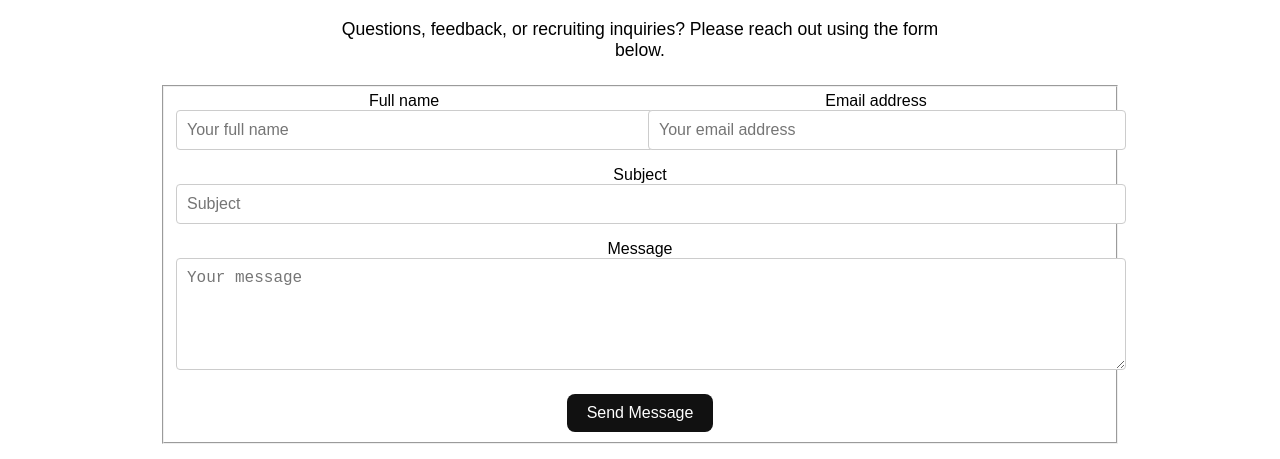
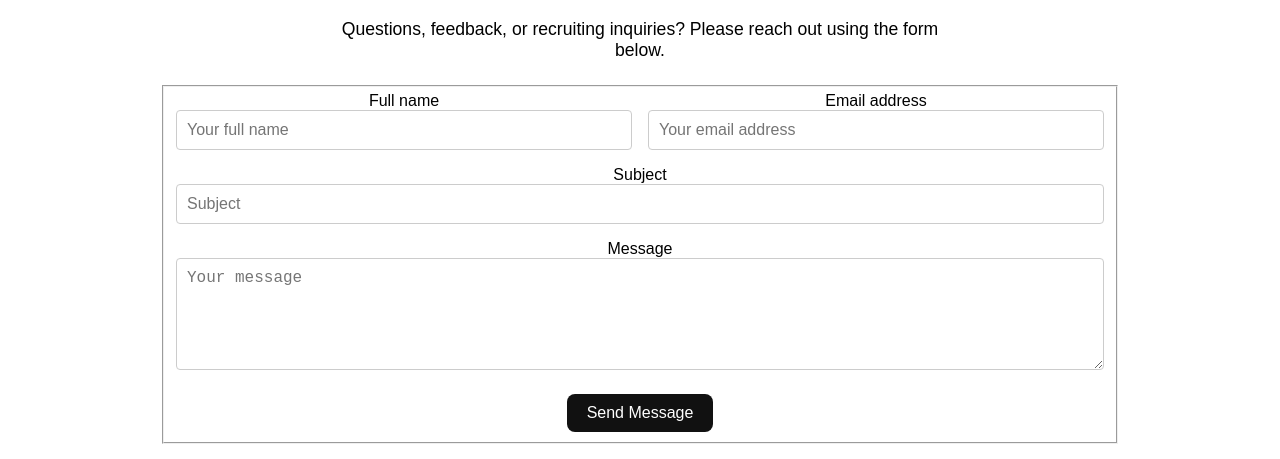
Before and after one commit to joshuabisdorf/joshuabisdorf.github.io, a Jekyll site: the page built from contact.html, in a window 1280 px wide. Shown: the part 181-640 px from the top of the page. Built offline with Jekyll 4.4.1, drawn with Linux system fonts in a browser that asks for light colours.

Commit message:
Fix border-box width

```diff
--- a/assets/css/site.css
+++ b/assets/css/site.css
@@ -69,12 +69,14 @@ header nav a[aria-current="page"] {
 }
 
 /* ========== Global form + button styles ========== */
-.input-field {
+.input-field {               /* rule already lives in site.css */
   width: 100%;
   padding: 10px;
   border: 1px solid #ccc;
   border-radius: 4px;
   font-size: 1rem;
+
+  box-sizing: border-box;    /* add just this line */
 }
 
 .input-field:focus {
```
